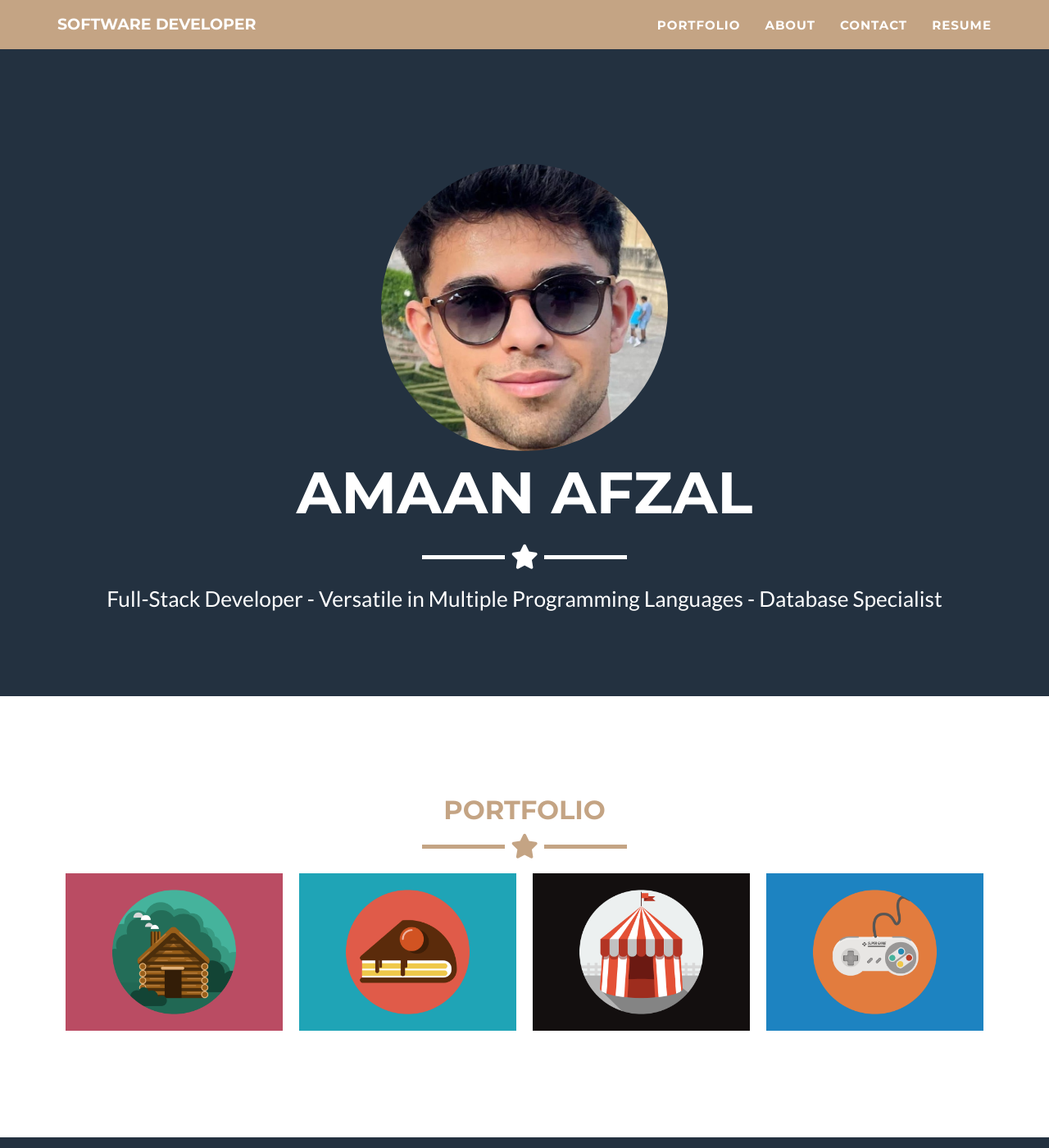
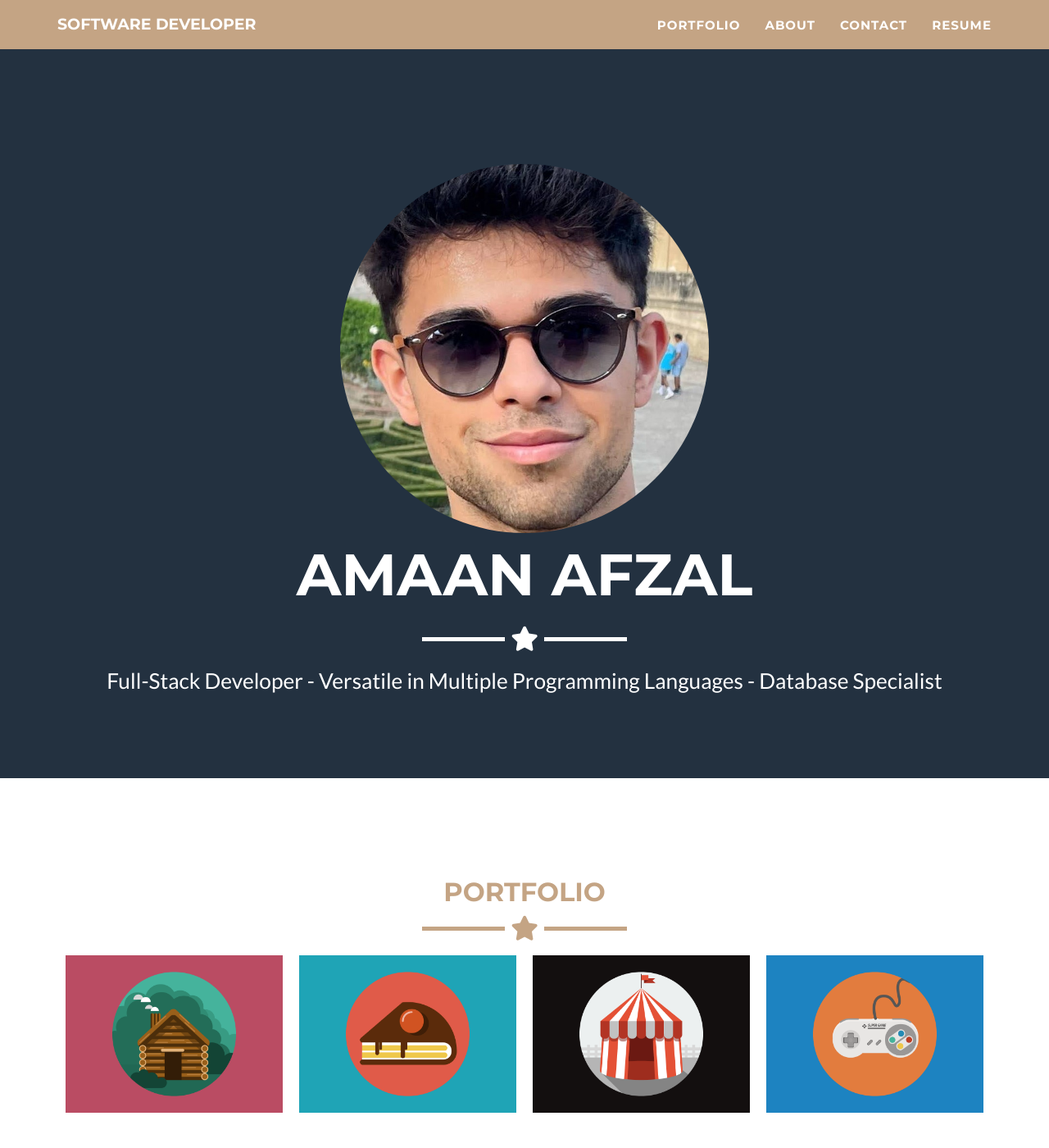
Before and after one commit to Amaan6868/Amaan6868.github.i, a Jekyll site: the page built from _posts/2014-07-18-project-1.markdown, in a window 1280 px wide and 1400 px high. Shown: the whole window at 82% size. Built offline with Jekyll 4.4.1, drawn with Linux system fonts in a browser that asks for light colours.

Commit message:
Update main.css

```diff
--- a/_includes/css/main.css
+++ b/_includes/css/main.css
@@ -87,8 +87,8 @@ header .container {
 
 img.img-pfp-responsive {
   border-radius: 50%;
-  width: 350px;
-  height: 350px;
+  width: 450px;
+  height: 450px;
   object-fit: cover;
   margin: 0 auto;
   display: block;
```
